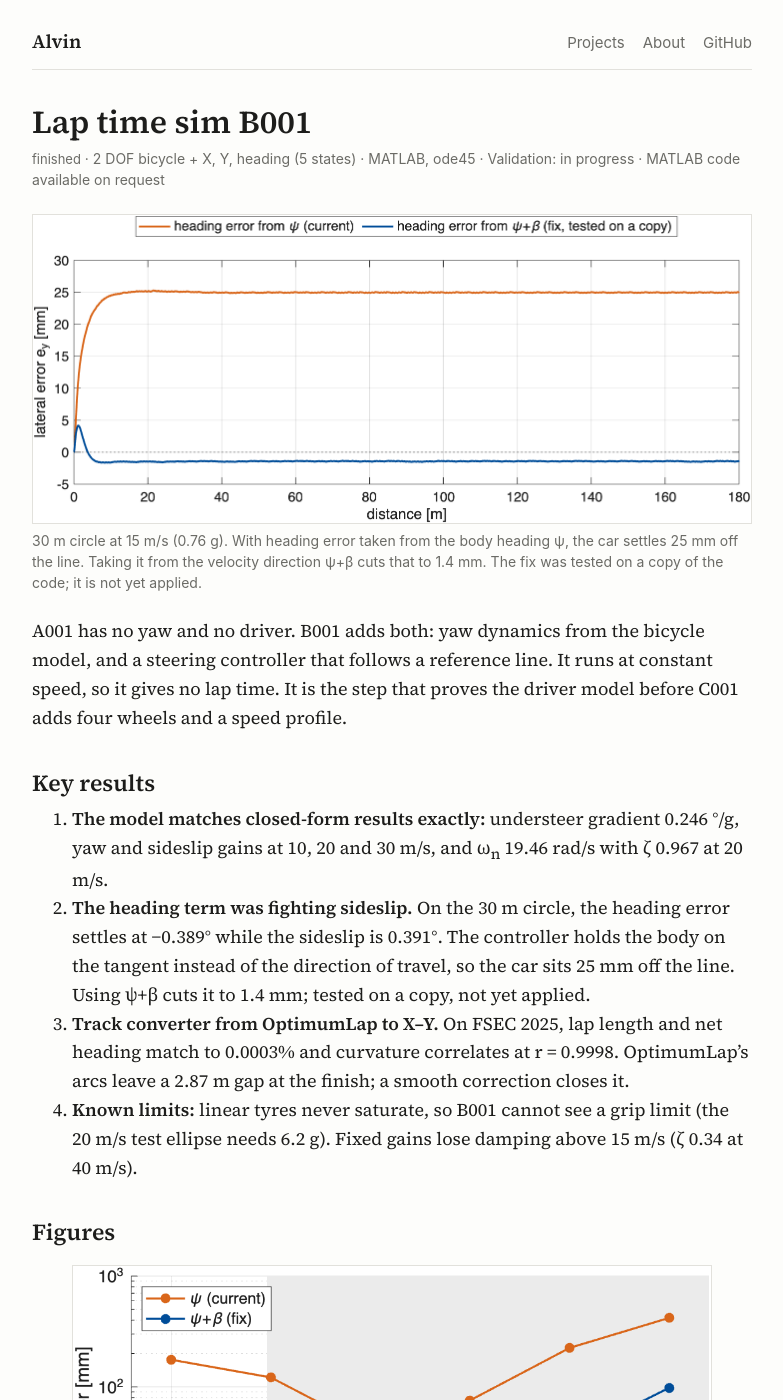
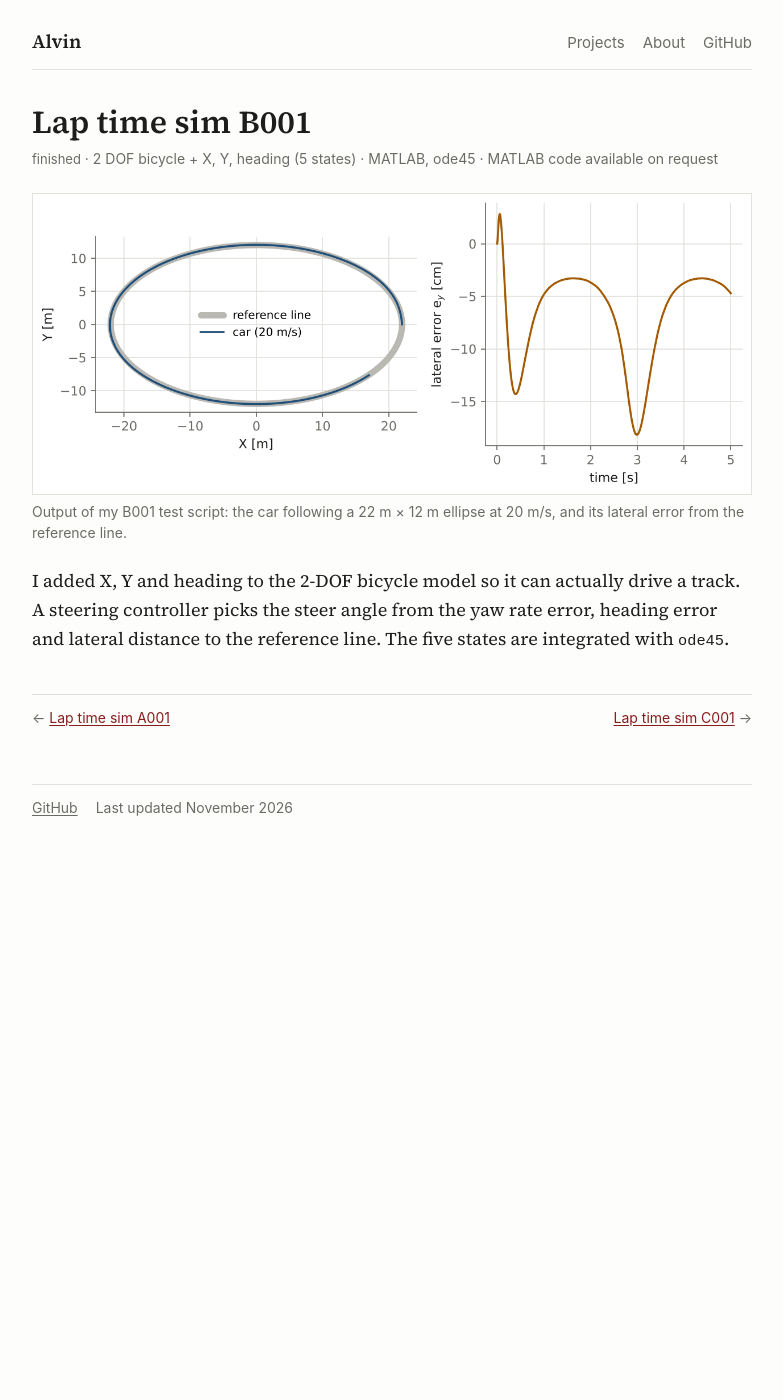
Before and after one commit to AartSin/vehicle_dynamics, a Jekyll site: the page built from _projects/03-b001.md, in a window 1280 px wide and 1400 px high. Shown: the whole window, without its empty margins (248-1031 px from the left). Built offline with Jekyll 4.4.1, drawn with Linux system fonts in a browser that asks for light colours; some of the changed text lies outside the part shown.

```diff
--- a/_projects/03-b001.md
+++ b/_projects/03-b001.md
@@ -6,36 +6,11 @@ category: "Lap time simulation"
 status: done
 dof: "2 DOF bicycle + X, Y, heading (5 states)"
 purpose: "Drive the bicycle model around a track with a steering controller"
-tools: "MATLAB, ode45 · Validation: in progress"
-summary: "Linear bicycle model that steers itself round a track. Checking it against closed-form results showed the heading term was fighting sideslip."
+tools: "MATLAB, ode45"
+summary: "The bicycle model driven around a track by a simple steering controller."
 # code_path: "models/B001-bicycle-path-following"
-image: /assets/img/b001-circle-error.png
-image_caption: "30 m circle at 15 m/s (0.76 g). With heading error taken from the body heading ψ, the car settles 25 mm off the line. Taking it from the velocity direction ψ+β cuts that to 1.4 mm. The fix was tested on a copy of the code; it is not yet applied."
+image: /assets/img/b001-path-following.png
+image_caption: "Output of my B001 test script: the car following a 22 m × 12 m ellipse at 20 m/s, and its lateral error from the reference line."
 ---
 
-A001 has no yaw and no driver. B001 adds both: yaw dynamics from the bicycle model, and a steering controller that follows a reference line. It runs at constant speed, so it gives no lap time. It is the step that proves the driver model before C001 adds four wheels and a speed profile.
-
-## Key results
-
-1. **The model matches closed-form results exactly:** understeer gradient 0.246 °/g, yaw and sideslip gains at 10, 20 and 30 m/s, and ω<sub>n</sub> 19.46 rad/s with ζ 0.967 at 20 m/s.
-2. **The heading term was fighting sideslip.** On the 30 m circle, the heading error settles at −0.389° while the sideslip is 0.391°. The controller holds the body on the tangent instead of the direction of travel, so the car sits 25 mm off the line. Using ψ+β cuts it to 1.4 mm; tested on a copy, not yet applied.
-3. **Track converter from OptimumLap to X–Y.** On FSEC 2025, lap length and net heading match to 0.0003% and curvature correlates at r = 0.9998. OptimumLap's arcs leave a 2.87 m gap at the finish; a smooth correction closes it.
-4. **Known limits:** linear tyres never saturate, so B001 cannot see a grip limit (the 20 m/s test ellipse needs 6.2 g). Fixed gains lose damping above 15 m/s (ζ 0.34 at 40 m/s).
-
-## Figures
-
-<figure><img src="{{ '/assets/img/b001-error-vs-speed.png' | relative_url }}" alt="RMS lateral error against speed, current and fixed heading error"><figcaption class="small">RMS lateral error on the 44 × 24 m ellipse. The current error is smallest near 17 m/s, where steady sideslip crosses zero, which points to β as the cause. Shaded: speeds this ellipse cannot be driven at with μ<sub>y</sub> = 1.5.</figcaption></figure>
-
-<figure><img src="{{ '/assets/img/b001-track-curvature.png' | relative_url }}" alt="Track curvature from OptimumLap arcs and from the B001 X–Y conversion"><figcaption class="small">First 300 m of FSEC 2025. Curvature from OptimumLap's arcs against B001's converted X–Y track, 1 m average.</figcaption></figure>
-
-<figure><img src="{{ '/assets/img/b001-damping.png' | relative_url }}" alt="Lowest closed-loop damping against speed"><figcaption class="small">Linearised closed loop on a straight. Stable at every speed tested, but damping falls above 15 m/s because the gains are tuned at 20 m/s and not scheduled with speed.</figcaption></figure>
-
-<!-- What I learned: add 1–2 lines in your words, then remove these comment marks.
-## What I learned
--->
-
-## Documents
-
-[Full technical report: method, equations, verification, track conversion →]({{ '/projects/b001/report/' | relative_url }})
-
-PDF downloads: [full report]({{ '/assets/pdf/B001_bicycle_model_report.pdf' | relative_url }}) · [summary]({{ '/assets/pdf/B001_bicycle_model_summary.pdf' | relative_url }})
+I added X, Y and heading to the 2-DOF bicycle model so it can actually drive a track. A steering controller picks the steer angle from the yaw rate error, heading error and lateral distance to the reference line. The five states are integrated with `ode45`.
```
Also changed, not shown: b001-report.md (deleted, +0 -199 lines), assets/img/b001-circle-error.png (deleted), assets/img/b001-damping.png (deleted), assets/img/b001-error-vs-speed.png (deleted), assets/img/b001-path-following.png (added), assets/img/b001-track-curvature.png (deleted), 2 other files.
